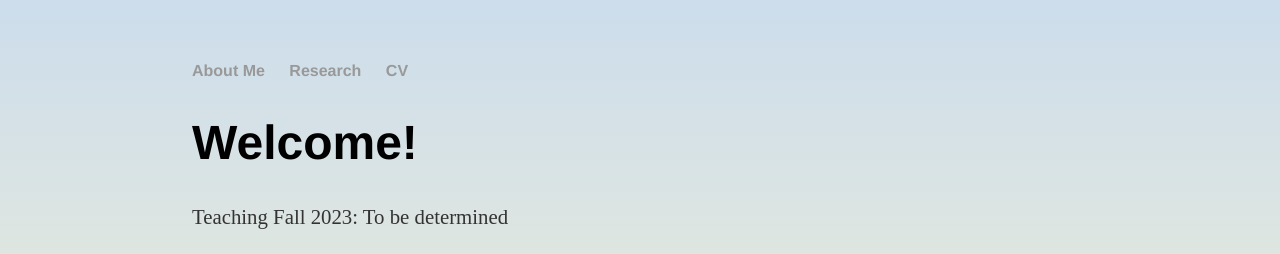
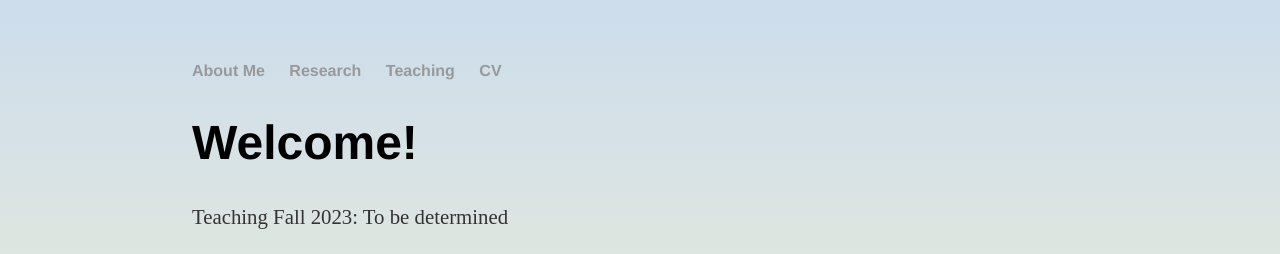
Before and after one commit to dhayes95/dhayes95.github.io, a Jekyll site: the page built from index.html, in a window 1280 px wide. Shown: the top 254 px of the page. Built offline with Jekyll 4.4.1, drawn with Linux system fonts in a browser that asks for light colours.

Commit message:
Update default.html

```diff
--- a/_layouts/default.html
+++ b/_layouts/default.html
@@ -11,6 +11,7 @@
 	        		<li><a href="/">About Me</a></li>
 		        	<!--<li><a href="/about">About</a></li>-->
 				<li><a href="/research">Research</a></li>
+				<li><a href="/teaching">Teaching<a/></li>
 				<li><a href="/cv">CV</a></li>
 	    		</ul>
 			</nav>
```
